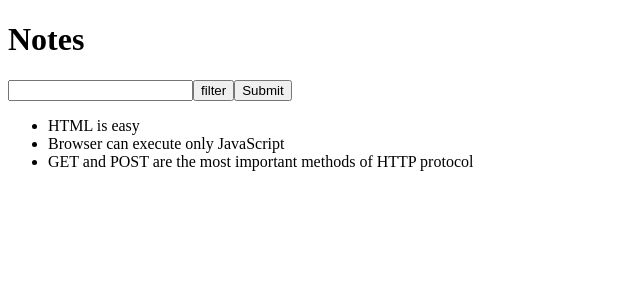
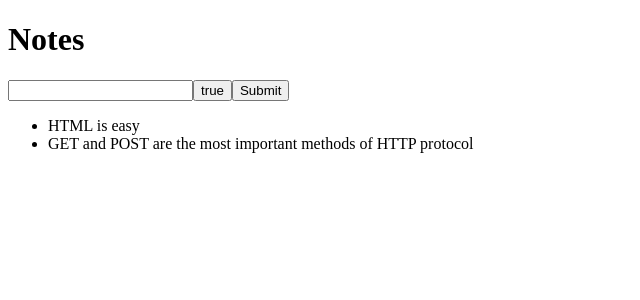
Before and after one commit to abishekh-manoharan/fullstackopen, a React (Create React App) app: page / in a window 1280 px wide. Shown: the top 300 px of the page, without its empty margins (0-640 px from the left). Built offline with nearby package versions, Linux system fonts and the light colour scheme.

Commit message:
filter change logic

```diff
--- a/src/App.js
+++ b/src/App.js
@@ -22,9 +22,10 @@ const App = (props) => {
     setNewNote(e.target.value)
   }
 
-  const filtered = notes.filter(note =>
-    note.important === true
-  )
+  const notesToShow = filter ?
+    notes.filter(note => note.important):
+    notes
+
 
   const handleFilterClick = () => {
     setFilter(!filter)
@@ -35,16 +36,12 @@ const App = (props) => {
       <h1>Notes</h1>
       <form onSubmit={handleNewNoteSubmit}>
         <input onChange={handleNoteChange} name="note"/>
-        <input type='button' onClick={handleFilterClick} value="filter"/>
+        <input type='button' onClick={()=>{setFilter(!filter)}} value={filter}/>
         <button type='submit'>Submit</button>
       </form>
       <ul>
-
-        {filter ?
-          notes.map(note =>
-            <Note key={note.id} note={note} />
-          ):
-          filtered.map(note =>
+        {
+          notesToShow.map(note =>
             <Note key={note.id} note={note} />
           )
         }
```
